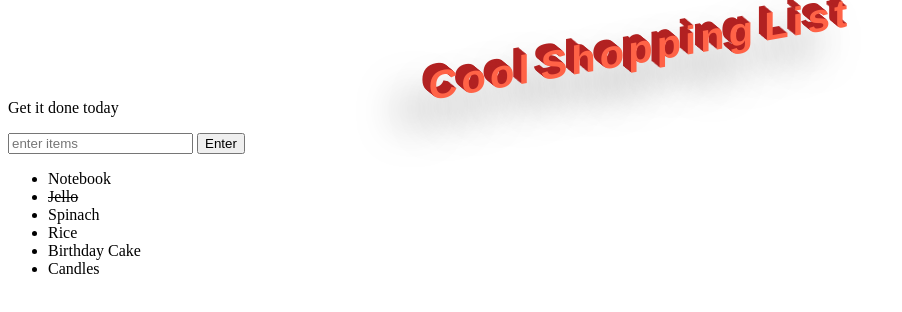
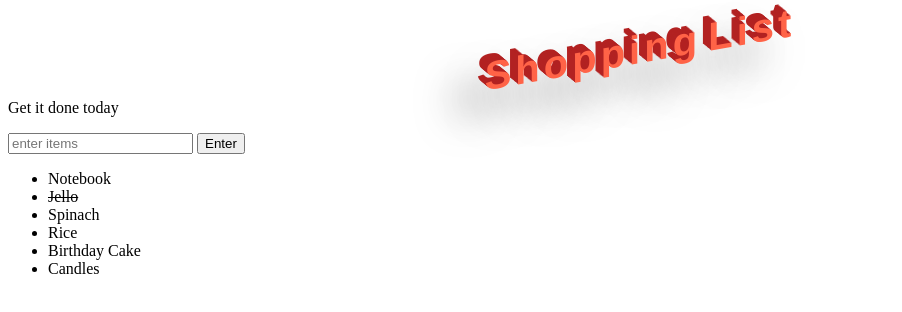
Before and after one commit to Kang-Yuchan/JS-DOM, a plain HTML site: page index.html in a window 1280 px wide. Shown: the whole page, without its empty margins (0-902 px from the left). Drawn offline with Linux system fonts and the light colour scheme.

Commit message:
return title

```diff
--- a/index.html
+++ b/index.html
@@ -5,7 +5,7 @@
 	<link rel="stylesheet" type="text/css" href="style.css">
 </head>
 <body>
-	<h1 class="coolTitle">Cool Shopping List</h1>
+	<h1 class="coolTitle">Shopping List</h1>
 	<p id="first">Get it done today</p>
 	<input id="userinput" type="text" placeholder="enter items">
 	<button id="enter">Enter</button>
```
